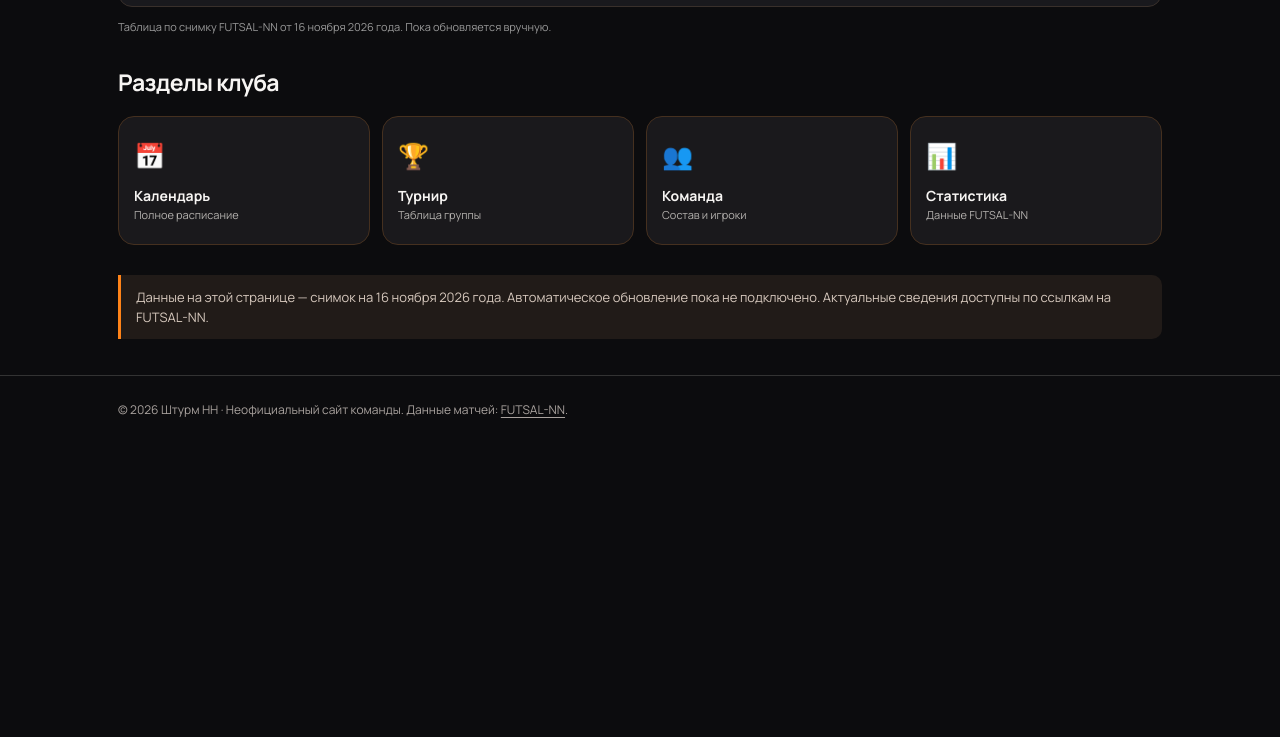
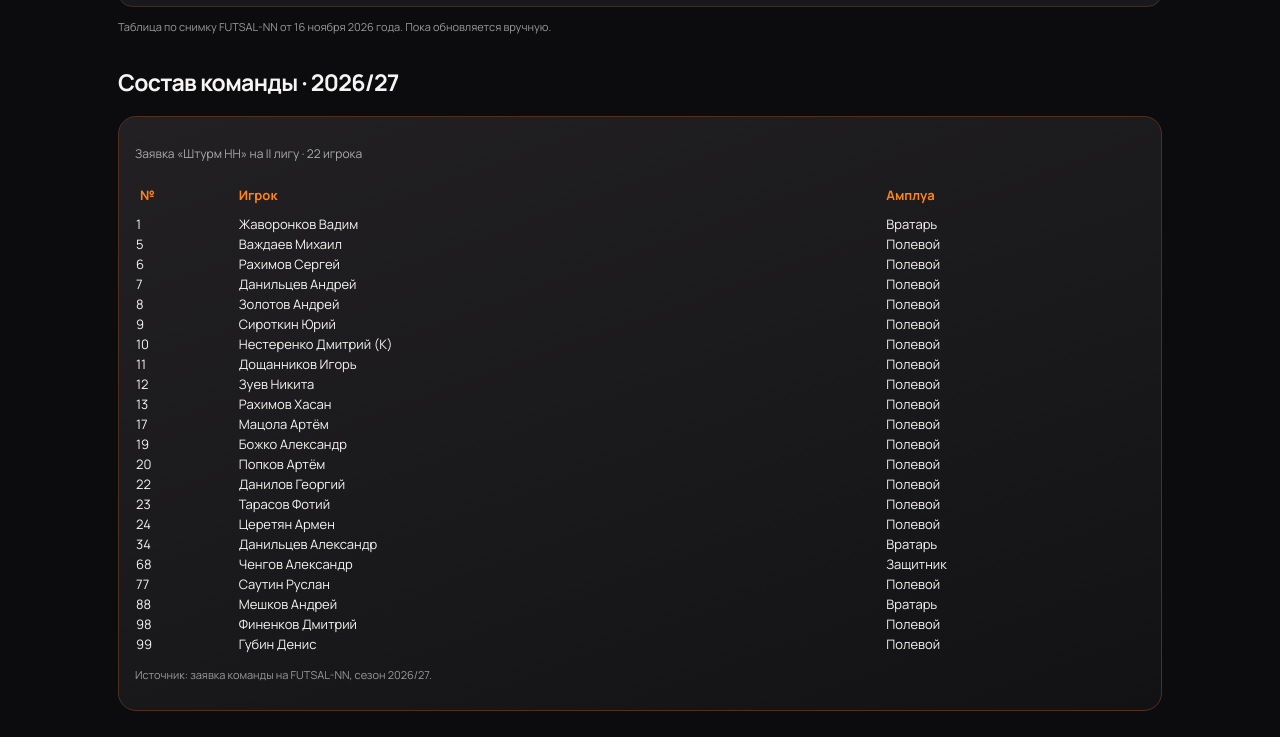
Before and after one commit to TPaTaTaTa/shturm-nn, a plain HTML site: page index.html in a window 1280 px wide. Shown: the part 2463-3200 px from the top of the page. Before the commit the page ends 2922 px from the top, so only its background shows below. Drawn offline with Linux system fonts and the light colour scheme.

Commit message:
Update index.html

```diff
--- a/index.html
+++ b/index.html
@@ -71,6 +71,54 @@
     border-top:1px solid #333;
   }
 </style>
+
+<section class="section" id="squad">
+  <h2 class="section-title">Состав команды · 2026/27</h2>
+  <div class="panel" style="padding:16px">
+    <p style="color:#aaa;font-size:12px">
+      Заявка «Штурм НН» на II лигу · 22 игрока
+    </p>
+    <div style="overflow-x:auto">
+      <table style="width:100%;border-collapse:collapse;text-align:left;font-size:13px">
+        <thead>
+          <tr style="color:#ff8318">
+            <th style="padding:10px 5px">№</th>
+            <th>Игрок</th>
+            <th>Амплуа</th>
+          </tr>
+        </thead>
+        <tbody>
+          <tr><td>1</td><td>Жаворонков Вадим</td><td>Вратарь</td></tr>
+          <tr><td>5</td><td>Важдаев Михаил</td><td>Полевой</td></tr>
+          <tr><td>6</td><td>Рахимов Сергей</td><td>Полевой</td></tr>
+          <tr><td>7</td><td>Данильцев Андрей</td><td>Полевой</td></tr>
+          <tr><td>8</td><td>Золотов Андрей</td><td>Полевой</td></tr>
+          <tr><td>9</td><td>Сироткин Юрий</td><td>Полевой</td></tr>
+          <tr><td>10</td><td>Нестеренко Дмитрий (К)</td><td>Полевой</td></tr>
+          <tr><td>11</td><td>Дощанников Игорь</td><td>Полевой</td></tr>
+          <tr><td>12</td><td>Зуев Никита</td><td>Полевой</td></tr>
+          <tr><td>13</td><td>Рахимов Хасан</td><td>Полевой</td></tr>
+          <tr><td>17</td><td>Мацола Артём</td><td>Полевой</td></tr>
+          <tr><td>19</td><td>Божко Александр</td><td>Полевой</td></tr>
+          <tr><td>20</td><td>Попков Артём</td><td>Полевой</td></tr>
+          <tr><td>22</td><td>Данилов Георгий</td><td>Полевой</td></tr>
+          <tr><td>23</td><td>Тарасов Фотий</td><td>Полевой</td></tr>
+          <tr><td>24</td><td>Церетян Армен</td><td>Полевой</td></tr>
+          <tr><td>34</td><td>Данильцев Александр</td><td>Вратарь</td></tr>
+          <tr><td>68</td><td>Ченгов Александр</td><td>Защитник</td></tr>
+          <tr><td>77</td><td>Саутин Руслан</td><td>Полевой</td></tr>
+          <tr><td>88</td><td>Мешков Андрей</td><td>Вратарь</td></tr>
+          <tr><td>98</td><td>Финенков Дмитрий</td><td>Полевой</td></tr>
+          <tr><td>99</td><td>Губин Денис</td><td>Полевой</td></tr>
+        </tbody>
+      </table>
+    </div>
+    <p style="color:#999;font-size:11px;margin-top:12px">
+      Источник: заявка команды на FUTSAL-NN, сезон 2026/27.
+    </p>
+  </div>
+</section>
+
 <section class="section" id="links"><h2 class="section-title">Разделы клуба</h2><div class="links"><a class="tile" href="https://futsal-nn.ru/team/1059741/calendar" target="_blank" rel="noopener"><div class="emoji">📅</div><strong>Календарь</strong><small>Полное расписание</small></a><a class="tile" href="https://futsal-nn.ru/team/1059741" target="_blank" rel="noopener"><div class="emoji">🏆</div><strong>Турнир</strong><small>Таблица группы</small></a><a class="tile" href="https://futsal-nn.ru/team/1059741" target="_blank" rel="noopener"><div class="emoji">👥</div><strong>Команда</strong><small>Состав и игроки</small></a><a class="tile" href="https://futsal-nn.ru/team/1059741" target="_blank" rel="noopener"><div class="emoji">📊</div><strong>Статистика</strong><small>Данные FUTSAL-NN</small></a></div></section>
 <div class="notice">Данные на этой странице — снимок на 16 ноября 2026 года. Автоматическое обновление пока не подключено. Актуальные сведения доступны по ссылкам на FUTSAL-NN.</div>
 </main><footer class="footer"><div class="wrap">© 2026 Штурм НН · Неофициальный сайт команды. Данные матчей: <a href="https://futsal-nn.ru/team/1059741">FUTSAL-NN</a>.</div></footer>
```
